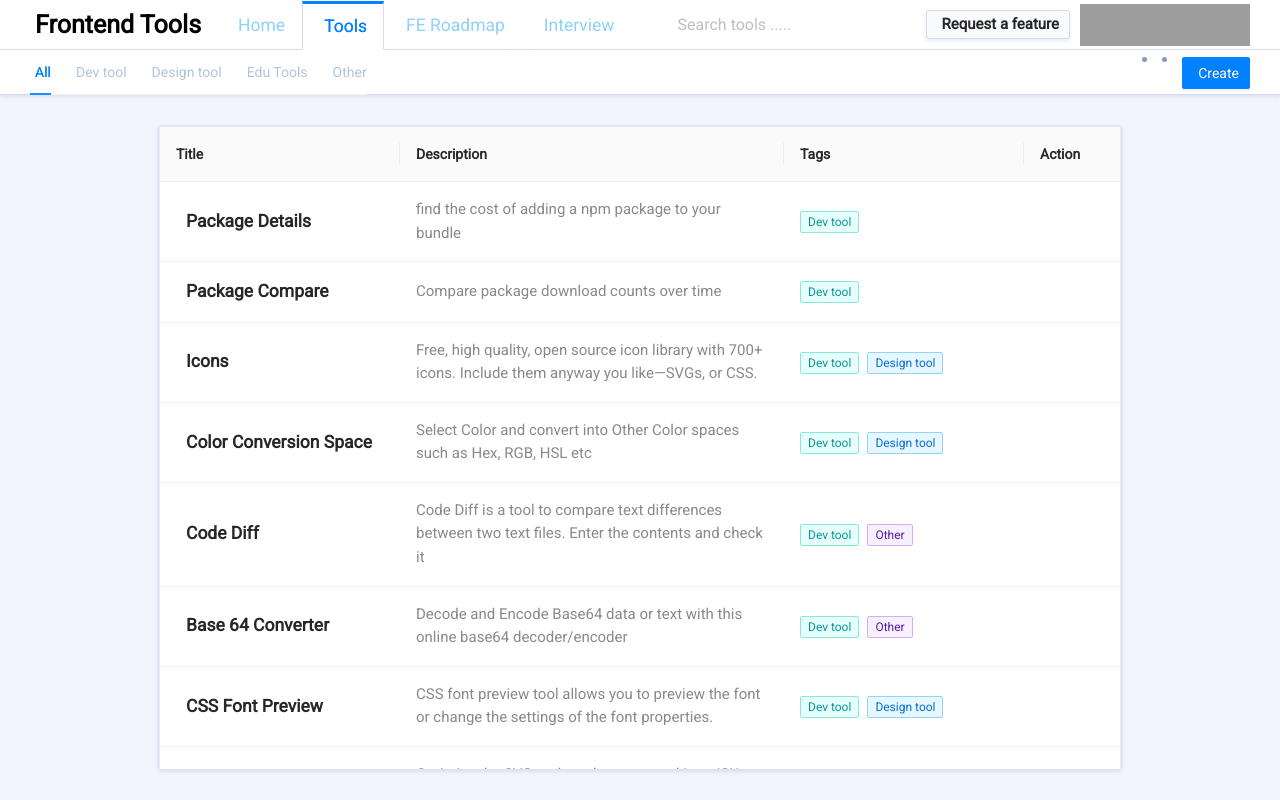
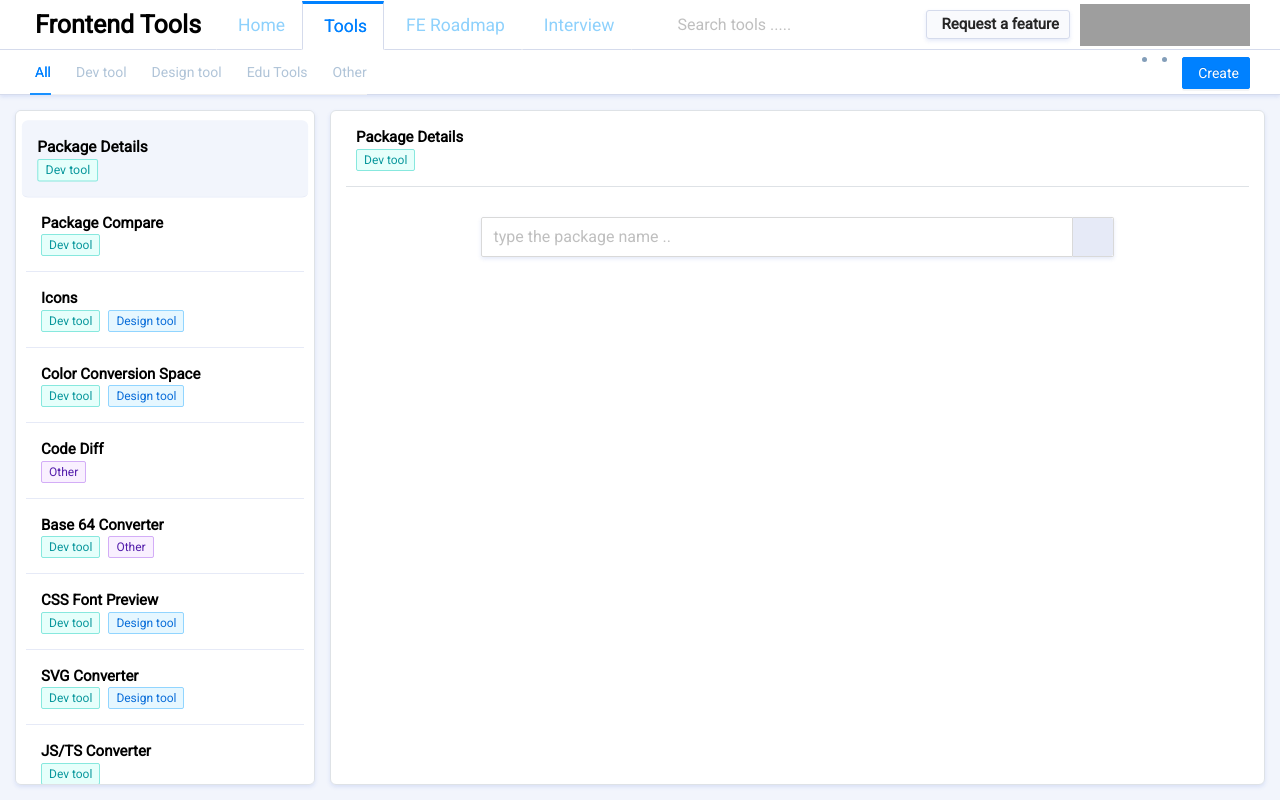
Before and after one commit to sauravgupta2800/frontendtoolkit-frontend, a React (Create React App) app: page /tools in a window 1280 px wide. Built offline with nearby package versions, Linux system fonts and the light colour scheme; grey boxes are pictures that could not be loaded.

Commit message:
mailbox view added

```diff
--- /dev/null
+++ b/src/Components/UI/WidgetLayouts/MailBoxView/MailBoxView.js
@@ -0,0 +1,107 @@
+import React from "react";
+import Icon from "../../Common/Icon/Icon";
+import { Tag } from "antd";
+import { useEffect } from "react";
+import { Helmet } from "react-helmet";
+import { isDesktopView } from "../../../utils";
+
+const MailBoxView = ({
+  selectedList = [],
+  activeIndex = 0,
+  setActiveIndex,
+}) => {
+  useEffect(() => {
+    console.log("render");
+  }, []);
+
+  return (
+    <div className="w-100 h-100 p-4">
+      <div className="ft-mailboxview d-flex w-100 h-100">
+        <div className="ft-mailboxview--list ft-style-1-shadow h-100 rounded-6 border overflow-auto p-3">
+          {selectedList.map((item, index) => (
+            <div
+              key={index}
+              className={`ft-mailboxview-item cursor-pointer py-4 px-2 ${
+                index === activeIndex
+                  ? "ft-mailboxview-item--selected rounded-6 ft-bg-prime97"
+                  : ""
+              }`}
+              onClick={() => setActiveIndex(index)}
+            >
+              <div className="d-flex align-items-center">
+                <Icon
+                  withWrapper={false}
+                  showCursor={false}
+                  iconClass={"ft-color-prime"}
+                  {...(item.iconProps || {})}
+                  size={"lg"}
+                />
+                <div>
+                  <div className="fs-4 fw-bold ms-3 ft-color-dark">
+                    {item.title}
+                  </div>
+                  <div className="ms-3">
+                    {item.tags.map((tag) => (
+                      <Tag key={tag.key} color={tag.color}>
+                        {tag.title}
+                      </Tag>
+                    ))}
+                  </div>
+                </div>
+              </div>
+            </div>
+          ))}
+        </div>
+        <div className="ft-mailboxview--details h-100 ps-4">
+          {activeIndex < selectedList.length && (
+            <div className="w-100 h-100 overflow-auto ft-style-1-shadow ft-bg-light100 p-4 ft-style-1-shadow rounded-6 border">
+              <div className="w-100 h-100 ">
+                <Helmet>
+                  <title>{`${selectedList[activeIndex].title} - Frontend tools`}</title>
+                  <meta
+                    name="description"
+                    content={selectedList[activeIndex].subTitle}
+                  />
+                  <link
+                    rel="canonical"
+                    href={`http://frontendtools.dev/tools/${selectedList[activeIndex].key_name}`}
+                  />
+                </Helmet>
+                <div className="d-flex border-bottom pb-4 mb-4">
+                  <Icon
+                    withWrapper={false}
+                    showCursor={false}
+                    iconClass={"ft-color-prime"}
+                    {...(selectedList[activeIndex].iconProps || {})}
+                  />
+                  <div>
+                    <div className="fs-4 fw-bold ms-3 ft-color-dark">
+                      {selectedList[activeIndex].title}
+                    </div>
+                    <div className="ms-3">
+                      {selectedList[activeIndex].tags.map((tag) => (
+                        <Tag key={tag.key} color={tag.color}>
+                          {tag.title}
+                        </Tag>
+                      ))}
+                    </div>
+                  </div>
+                </div>
+                {React.createElement(
+                  selectedList[activeIndex].detailComponent,
+                  {
+                    ...selectedList[activeIndex],
+                    isDesktopView: isDesktopView,
+                    drawerExtraDetails: {},
+                  }
+                )}
+              </div>
+            </div>
+          )}
+        </div>
+      </div>
+    </div>
+  );
+};
+
+export default MailBoxView;
--- a/src/Components/UI/WidgetLayouts/WidgetLayouts.js
+++ b/src/Components/UI/WidgetLayouts/WidgetLayouts.js
@@ -4,6 +4,7 @@ import { useSelector, useDispatch } from "react-redux";
 import Icon from "../Common/Icon/Icon";
 import WidgetsHeader from "./WidgetsHeader";
 import ListView from "./ListView/ListView";
+import MailBoxView from "./MailBoxView/MailBoxView";
 import { setList } from "../../../store/widgetsSlice";
 import { COMPONENTS } from "./config";
 
@@ -12,6 +13,7 @@ const WidgetLayouts = () => {
 
   const [show, setShow] = useState(false);
   const [activeKey, setActiveKey] = useState("all");
+  const [activeIndex, setActiveIndex] = useState(0);
 
   const selectedList = useSelector((state) => {
     const { list, removedIDs, q } = state.widgets;
@@ -43,7 +45,10 @@ const WidgetLayouts = () => {
       <div className="widget-layouts--header ft-style-1-shadow">
         <WidgetsHeader
           activeKey={activeKey}
-          setActiveKey={(key) => setActiveKey(key)}
+          setActiveKey={(key) => {
+            setActiveKey(key);
+            setActiveIndex(0);
+          }}
         />
       </div>
       <div className="widget-layouts--content ft-bg-prime97">
@@ -51,7 +56,12 @@ const WidgetLayouts = () => {
           <>
             {selectedList.length ? (
               // <DraggableGrid selectedList={selectedList} />
-              <ListView selectedList={selectedList} />
+              // <ListView selectedList={selectedList} />
+              <MailBoxView
+                selectedList={selectedList}
+                activeIndex={activeIndex}
+                setActiveIndex={(index) => setActiveIndex(index)}
+              />
             ) : (
               <div className="w-100 h-100 d-flex flex-column align-items-center justify-content-center">
                 <Icon showCursor={false} id="empty" size="xxxl" />
--- a/src/Components/UI/WidgetLayouts/config.js
+++ b/src/Components/UI/WidgetLayouts/config.js
@@ -127,7 +127,7 @@ export const COMPONENTS = [
     title: "Code Diff",
     subTitle:
       "Code Diff is a tool to compare text differences between two text files. Enter the contents and check it",
-    tags: [TAGS.DEV, TAGS.OTHER],
+    tags: [TAGS.OTHER],
     component: CodeDiffCard,
     detailComponent: CodeDiffDetails,
     dataGrid: { x: 4, y: 4, w: 4, h: 5, minW: 3, minH: 4 },
--- a/src/assets/styles/component/_widget-layouts.scss
+++ b/src/assets/styles/component/_widget-layouts.scss
@@ -38,3 +38,27 @@
 .ft-create-iframe-height {
   height: calc(100% - 24rem);
 }
+
+.ft-mailboxview {
+  width: 100%;
+  height: 100%;
+  &--list {
+    background: $light100;
+    width: 30rem;
+    border-right: 1px solid $prime93;
+    .ft-mailboxview-item {
+      transition: all 0.5s ease;
+
+      &:not(:last-child) {
+        border-bottom: 1px solid $prime93;
+      }
+      &--selected {
+        transform: scaleY(1.02) scaleX(1.03);
+        transition: all 0.3s ease;
+      }
+    }
+  }
+  &--details {
+    width: calc(100% - 30rem);
+  }
+}
```
